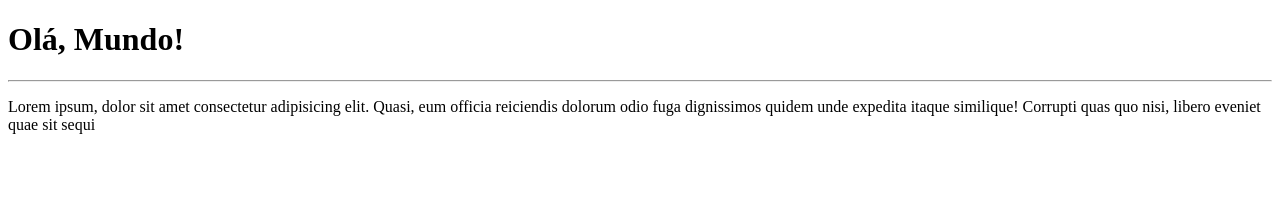
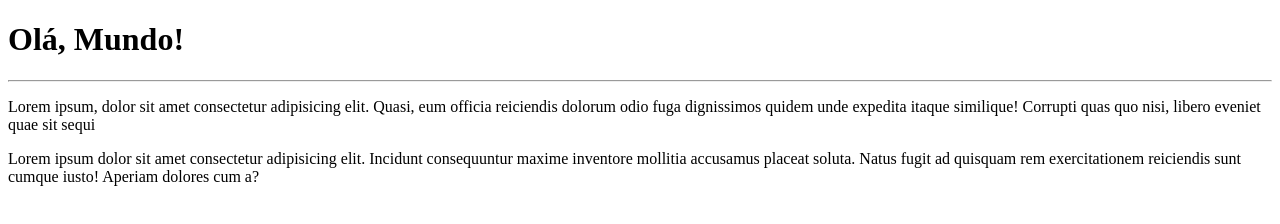
Before and after one commit to souza04/Ola-mundo, a plain HTML site: page site-exemplo/index.html in a window 1280 px wide. Drawn offline with Linux system fonts and the light colour scheme.

Commit message:
adicionei um paragrafo

```diff
--- a/site-exemplo/index.html
+++ b/site-exemplo/index.html
@@ -9,5 +9,6 @@
     <h1>Olá, Mundo!</h1>
     <hr>
     <p>Lorem ipsum, dolor sit amet consectetur adipisicing elit. Quasi, eum officia reiciendis dolorum odio fuga dignissimos quidem unde expedita itaque similique! Corrupti quas quo nisi, libero eveniet quae sit sequi</p>
+    <p>Lorem ipsum dolor sit amet consectetur adipisicing elit. Incidunt consequuntur maxime inventore mollitia accusamus placeat soluta. Natus fugit ad quisquam rem exercitationem reiciendis sunt cumque iusto! Aperiam dolores cum a?</p>
 </body>
 </html>
```
